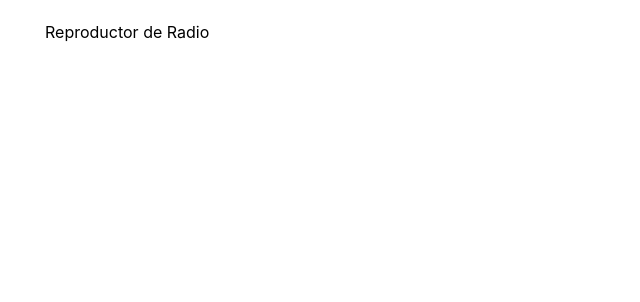
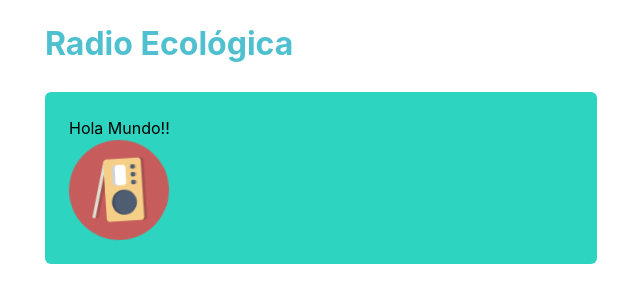
Before and after one commit to ismaonline2003/pst3_frontend, a React (Create React App) app: page /radioOnline in a window 1280 px wide. Shown: the top 302 px of the page, without its empty margins (319-959 px from the left). Built offline with nearby package versions, Linux system fonts and the light colour scheme; no server answers.

Commit message:
last changes

```diff
--- a/src/components/onlineRadio/OnlineRadio.jsx
+++ b/src/components/onlineRadio/OnlineRadio.jsx
@@ -1,10 +1,12 @@
 import { React, useState, useContext, useEffect, useRef } from 'react'
 import { io } from "socket.io-client";
 import axios from "axios";
+import styledComponents from '../styled';
 import { Container, FormGroup, FormControl, InputLabel, Input, Button } from '@mui/material';
 import { styled } from '@mui/system';
 import consts from '../../settings/consts';
 import AppContext from '../../context/App';
+import IconButton from '../../icons/radio-online-icon.svg'
 
 const ContainerComponent = styled('div')({
   padding: '20px'
@@ -14,6 +16,8 @@ const ContainerComponent = styled('div')({
 const OnlineRadio = ({}) => {
   const [ audioBlobURL, setAudioBlobURL ] = useState("");
   //const playElement = useRef();
+  const H1 = styledComponents.radioOnlineh1;
+  const ImgIcon = styledComponents.radioOnlineIcon;
   const socket = io(consts.ws_server_url);
   const sendMessage = () => {
   }
@@ -48,7 +52,12 @@ const OnlineRadio = ({}) => {
   return (
     <ContainerComponent>
       <Container maxWidth="sm">
-        <h1>Reproductor de Radio</h1>
+        <H1>Radio Ecológica</H1>
+        <br />
+        <Container maxWidth="xl" className="bg-teal-400  p-6 rounded-md">
+            <h2>Hola Mundo!!</h2>
+            <ImgIcon src={IconButton} alt="React Logo" className="radio-online-icon"/>
+        </Container>
       </Container>
     </ContainerComponent>
   )
--- a/src/components/styled.jsx
+++ b/src/components/styled.jsx
@@ -3,15 +3,21 @@ const styledComponents = {
     dahsboardPanelh1: styled('h1')({
         color: 'blue',
         fontSize: '2rem',
-        fontWeight: '700',
-        color: '#1f2937'
+        fontWeight: '700'
     }),
     dahsboardPanelh2: styled('h2')({
         color: 'blue',
         fontSize: '1.6rem',
+        fontWeight: '700'
+    }),
+    radioOnlineh1: styled('h1')({
+        fontSize: '2rem',
         fontWeight: '700',
-        color: '#1f2937'
+        color: '#4FC0D0'
     }),
+    radioOnlineIcon: styled('img')({
+        width: '100px !important'
+    })
 };
 
 export default styledComponents;
--- a/src/index.css
+++ b/src/index.css
@@ -14,3 +14,19 @@ code {
   font-family: source-code-pro, Menlo, Monaco, Consolas, 'Courier New',
     monospace;
 }
+
+.background-website {
+  background-color: #4FC0D0 !important;
+}
+
+.radio-online-icon{
+  animation: radio-online-icon 2s linear infinite;
+}
+@keyframes radio-online-icon {
+  from {
+    transform: rotate(0deg);
+  }
+  to {
+    transform: rotate(360deg);
+  }
+}
```
Also changed, not shown: paleta de colores.png (added), paleta de colores.txt (added), src/icons/radio-online-icon.svg (added).
